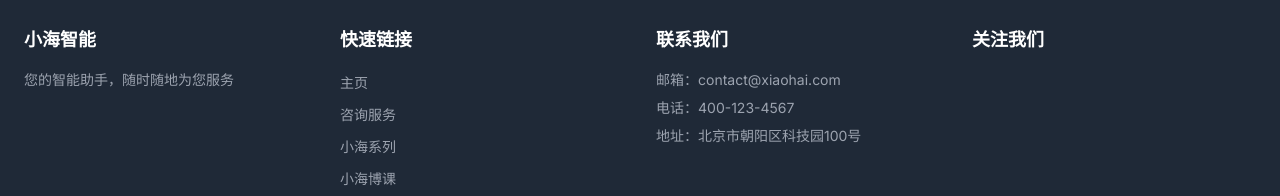
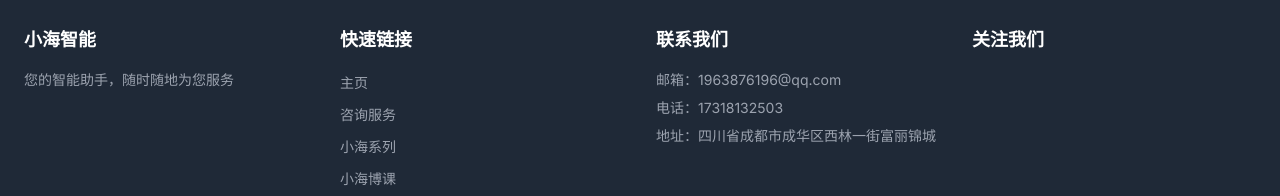
Before and after one commit to ruonanqwe/xiaohai, a Next.js app: page /contact in a window 1280 px wide. Shown: the part 1604-1800 px from the top of the page. Built offline with nearby package versions, Linux system fonts and the light colour scheme.

Commit message:
Update Footer.tsx

```diff
--- a/components/Footer.tsx
+++ b/components/Footer.tsx
@@ -37,9 +37,9 @@ export function Footer() {
           <div>
             <h4 className="text-lg font-semibold mb-4">联系我们</h4>
             <ul className="space-y-2">
-              <li className="text-sm text-gray-400">邮箱：contact@xiaohai.com</li>
-              <li className="text-sm text-gray-400">电话：400-123-4567</li>
-              <li className="text-sm text-gray-400">地址：北京市朝阳区科技园100号</li>
+              <li className="text-sm text-gray-400">邮箱：1963876196@qq.com</li>
+              <li className="text-sm text-gray-400">电话：17318132503</li>
+              <li className="text-sm text-gray-400">地址：四川省成都市成华区西林一街富丽锦城</li>
             </ul>
           </div>
           <div>
```
